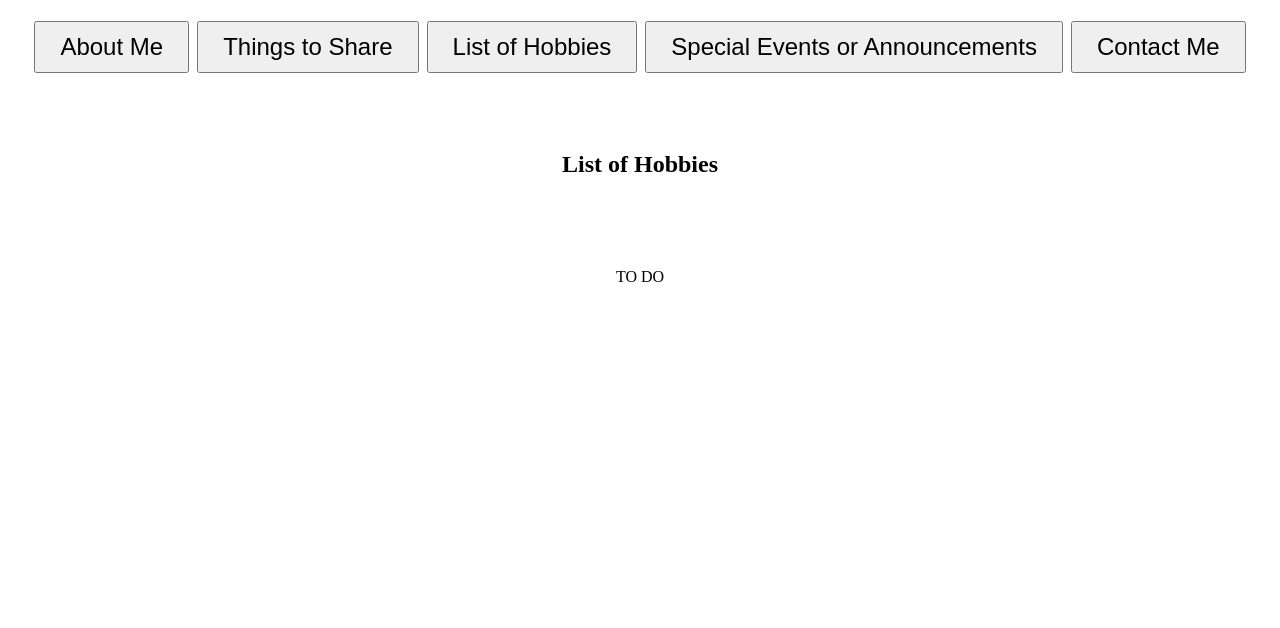
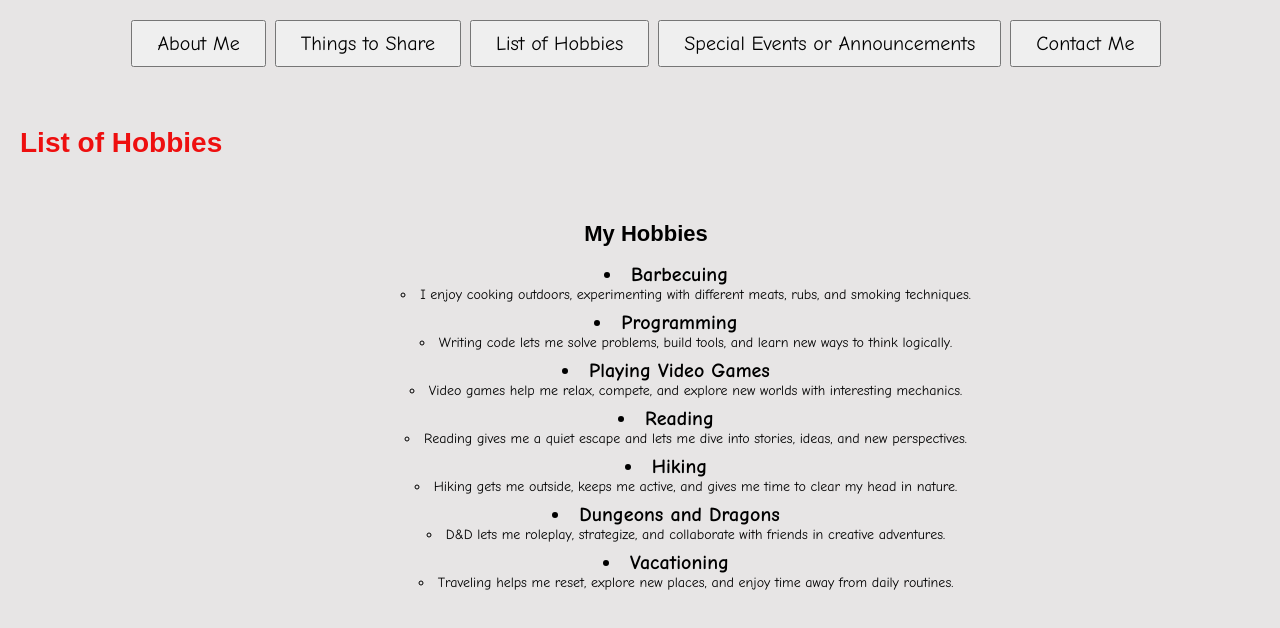
Before and after one commit to trentellis/trentellis.github.io, a plain HTML site: page hobbies.html in a window 1280 px wide. Drawn offline with Linux system fonts and the light colour scheme.

Commit message:
milestone 3
Added CSS
Using CSS sheet
Added animations, font changes

```diff
--- /dev/null
+++ b/css/mysite.css
@@ -0,0 +1,16 @@
+        body {margin-top: 20px; margin-left: 20px; background-color: rgb(231,229,229);}
+        h1 {color: #000000; font-family: Arial; font-weight: bold; font-size: 32px; margin: 0 0 16px;}
+        h2 {color: #ee0f0f; font-family: Arial; font-weight: bold; font-size: 28px; margin: 0 0 8px;}
+        h3 {color: #000000; font-family: Arial; font-weight: bold; font-size: 22px; margin: 0 0 8px;}
+        h4 {color: #000000; font-family: Arial; font-weight: bold; font-size: 16px; margin: 0 0 8px;}
+        li {color: #000000; font-family: 'Comic Sans MS'; font-size: 14px; margin: 0 0 8px;}
+        .centerul > li {font-size: 20px; font-weight: bold;}
+        .centerul li li {font-size: 14px; font-weight: normal;}
+        p {font-family: 'Brush Script MT', 'Brush Script Std', cursive; font-size: 18px; margin: 16px 0 24px;}
+        button {color: #000000; font-family: 'Comic Sans MS', cursive; font-weight: cu; padding: 10px 24px; font-size: 20px; margin: 0 0 8px; }
+        a {font-family: Arial; color: rgb(14, 163, 231); background: rgb(231,229,229); text-align: center; text-decoration: none;}
+        .smallbtn {color: #000000; font-family: 'Brush Script MT', 'Brush Script Std', cursive; font-weight: bold; font-size: 12px; padding: 5px 5px; margin: 0 0 8px; }
+        .hero-banner {background: url('images/events.webp'); min-height: 600px; background-position: center; background-repeat: no-repeat; background-size: cover; }
+        #background-audio {opacity: 0; visibility: hidden; position: absolute; }
+        .centerul {text-align: center; list-style-position: inside;}
+}
--- a/hobbies.html
+++ b/hobbies.html
@@ -4,18 +4,67 @@
     <meta charset="UTF-8">
     <meta name="viewport" content="width=device-width, initial-scale=1.0">
     <title>List of Hobbies</title>
+    <link rel="stylesheet" type="text/css" href="css/mysite.css">
 </head>
 <body>
 <!--Site Navigation Header-->
-<h1 align="center"><button style="padding: 10px 24px; font-size: 24px;" onclick="location.href='index.html'" float="center" margin="right">About Me</button> <button style="padding: 10px 24px; font-size: 24px;" onclick="location.href='thingstoshare.html'" float="center" margin="right">Things to Share</button> <button style="padding: 10px 24px; font-size: 24px;" onclick="location.href='hobbies.html'" float="center" margin="right">List of Hobbies</button> <button style="padding: 10px 24px; font-size: 24px;" onclick="location.href='specialevents.html'" float="center" margin="right">Special Events or Announcements</button> <button style="padding: 10px 24px; font-size: 24px;" onclick="location.href='contactinfo.html'" float="center" margin="right">Contact Me</button> </h1>
+<h1 align="center"><button onclick="location.href='index.html'" float="center" margin="right">About Me</button> <button onclick="location.href='thingstoshare.html'" float="center" margin="right">Things to Share</button> <button onclick="location.href='hobbies.html'" float="center" margin="right">List of Hobbies</button> <button onclick="location.href='specialevents.html'" float="center" margin="right">Special Events or Announcements</button> <button onclick="location.href='contactinfo.html'" float="center" margin="right">Contact Me</button> </h1>
 <br />
 <br />
 <!--Page Name-->
-<h2 align="center">List of Hobbies</h2>
+<h2 align="left">List of Hobbies</h2>
 <br />
 <br />
 <br />
-<p align="center">TO DO</p>
+
+<div align="center">
+<h3>My Hobbies</h3>
+
+<ul class="centerul">
+  <li>Barbecuing
+    <ul>
+      <li>I enjoy cooking outdoors, experimenting with different meats, rubs, and smoking techniques.</li>
+    </ul>
+  </li>
+
+  <li>Programming
+    <ul>
+      <li>Writing code lets me solve problems, build tools, and learn new ways to think logically.</li>
+    </ul>
+  </li>
+
+  <li>Playing Video Games
+    <ul>
+      <li>Video games help me relax, compete, and explore new worlds with interesting mechanics.</li>
+    </ul>
+  </li>
+
+  <li>Reading
+    <ul>
+      <li>Reading gives me a quiet escape and lets me dive into stories, ideas, and new perspectives.</li>
+    </ul>
+  </li>
+
+  <li>Hiking
+    <ul>
+      <li>Hiking gets me outside, keeps me active, and gives me time to clear my head in nature.</li>
+    </ul>
+  </li>
+
+  <li>Dungeons and Dragons
+    <ul>
+      <li>D&D lets me roleplay, strategize, and collaborate with friends in creative adventures.</li>
+    </ul>
+  </li>
+
+  <li>Vacationing
+    <ul>
+      <li>Traveling helps me reset, explore new places, and enjoy time away from daily routines.</li>
+    </ul>
+  </li>
+</ul>
+
+</div>
 <br />
 </body>
 </html>
```
Also changed, not shown: contactinfo.html (+7 -5 lines), index.html (+2 -1 lines), notablemap.html (+2 -1 lines), photocollection.html (+2 -1 lines), specialevents.html (+13 -1 lines), thingstoshare.html (+15 -3 lines), images/events.webp (added).
